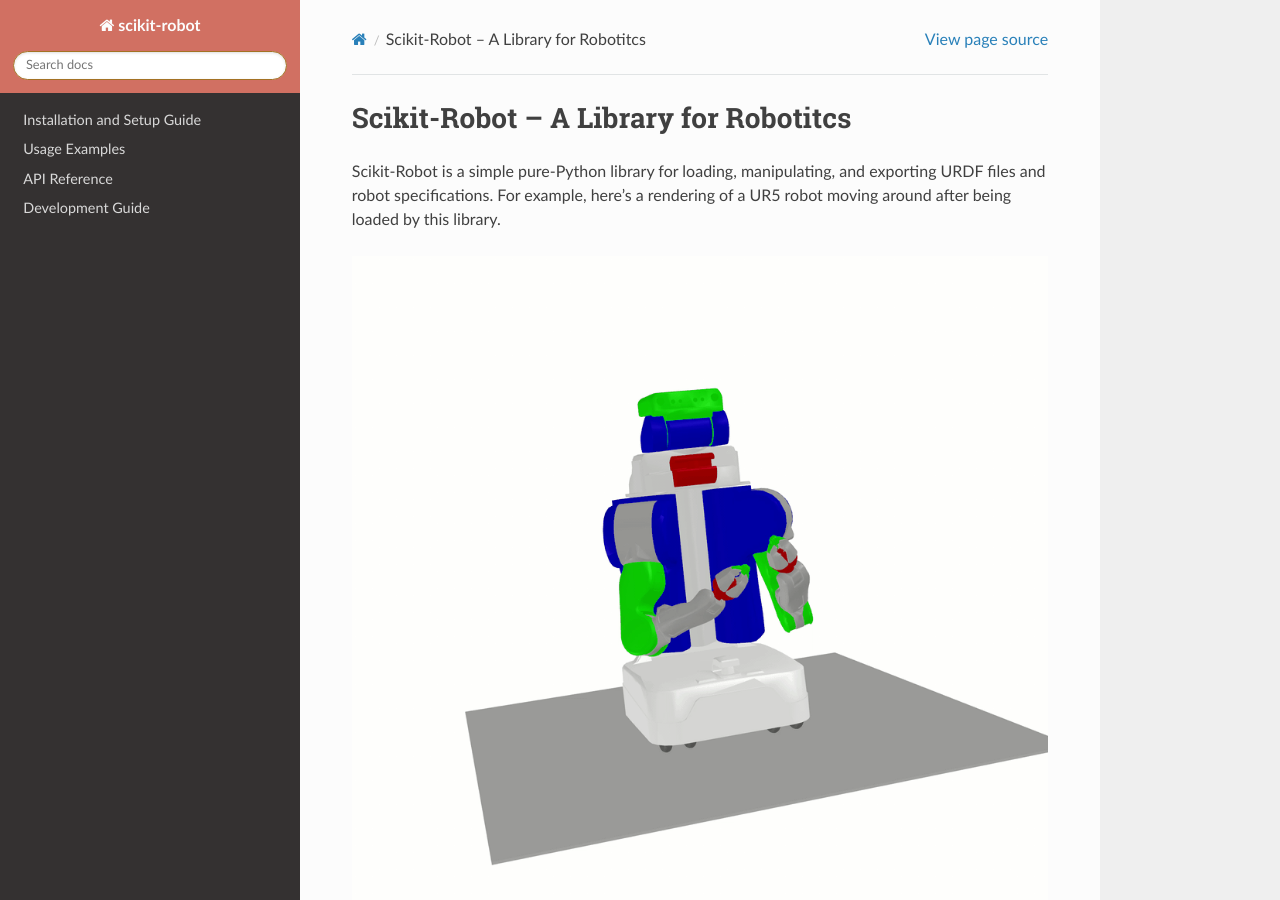
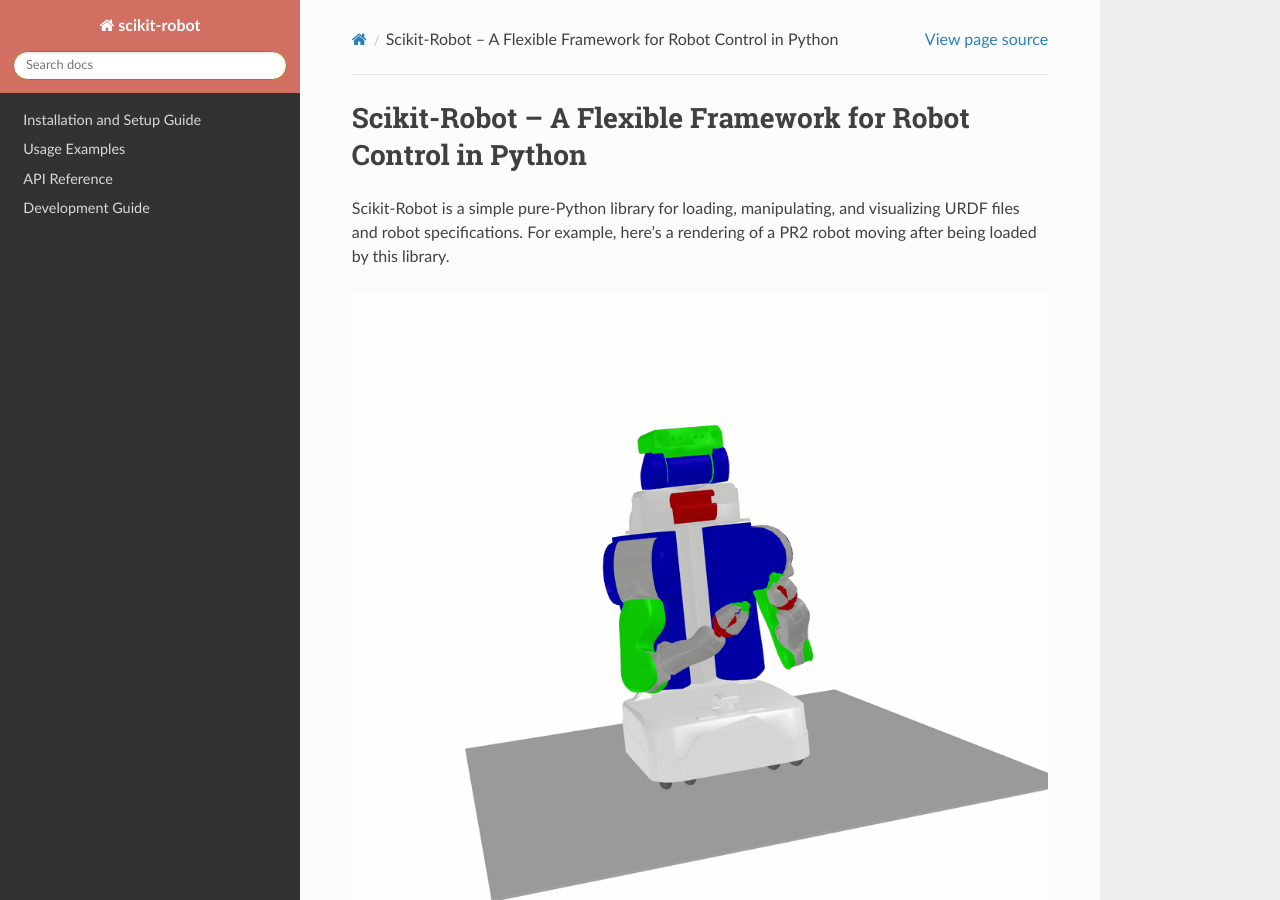
Before and after one commit to iory/scikit-robot, a Sphinx documentation site: the page built from docs/source/index.rst, in a window 1280 px wide and 900 px high. Built offline with Sphinx 7.4.7 and the Read the Docs theme 2.0.0, drawn with Linux system fonts in a browser that asks for light colours.

```diff
--- a/docs/source/index.rst
+++ b/docs/source/index.rst
@@ -1,10 +1,10 @@
-=======================================
-Scikit-Robot -- A Library for Robotitcs
-=======================================
+================================================================
+Scikit-Robot -- A Flexible Framework for Robot Control in Python
+================================================================
 
-Scikit-Robot is a simple pure-Python library for loading, manipulating, and exporting
-URDF files and robot specifications. For example, here's a rendering of a UR5
-robot moving around after being loaded by this library.
+Scikit-Robot is a simple pure-Python library for loading, manipulating, and visualizing
+URDF files and robot specifications. For example, here's a rendering of a PR2
+robot moving after being loaded by this library.
 
 .. image:: ../image/pr2.gif
    :align: center
```
Also changed, not shown: README.md (+5 -2 lines).
